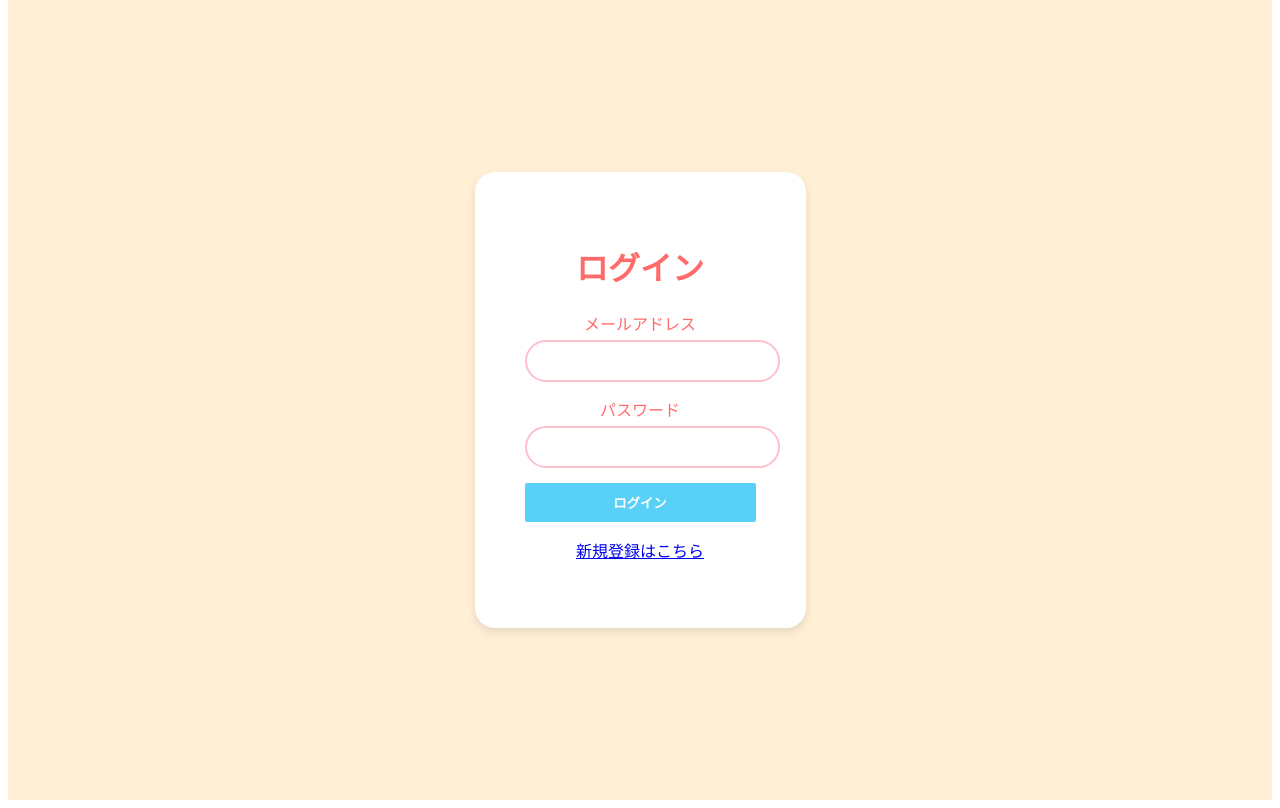
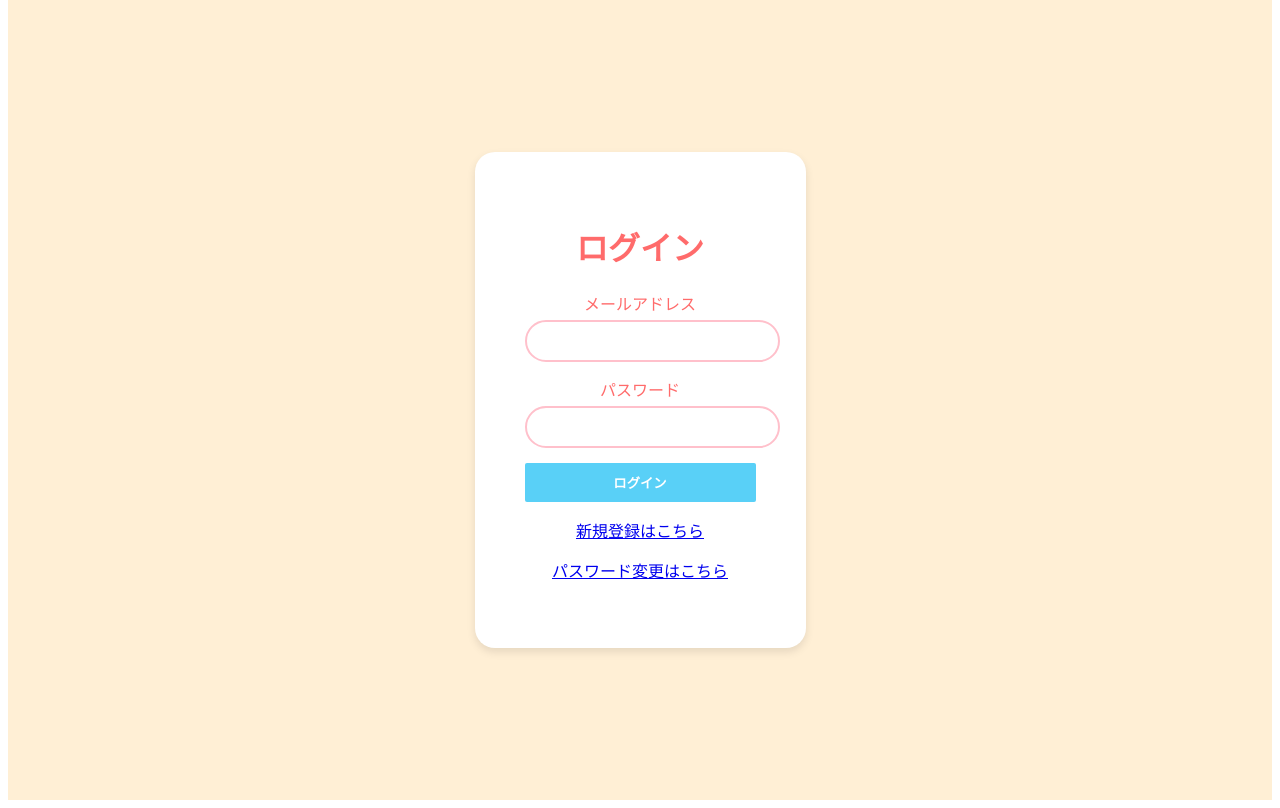
Before and after one commit to aoryui/Creative7, a PHP site: page /login.php in a window 1280 px wide. Shown: the part 99-907 px from the top of the page. Run offline with PHP 8.4, Linux system fonts and the light colour scheme.

Commit message:
chagepassのリンクつけた。けどデータなしってなる

```diff
--- a/login.php
+++ b/login.php
@@ -35,7 +35,8 @@ if (isset($_SESSION['login_error'])) {
     <button type="submit">ログイン</button>
 </form>
 <div class="signup button">
-<p><a href="signup.php">新規登録はこちら</a></p>
+<p><a href="passchange.php">新規登録はこちら</a></p>
+<p><a href="changepass.php">パスワード変更はこちら</a></p>
 </div>
 </div>
 
```
